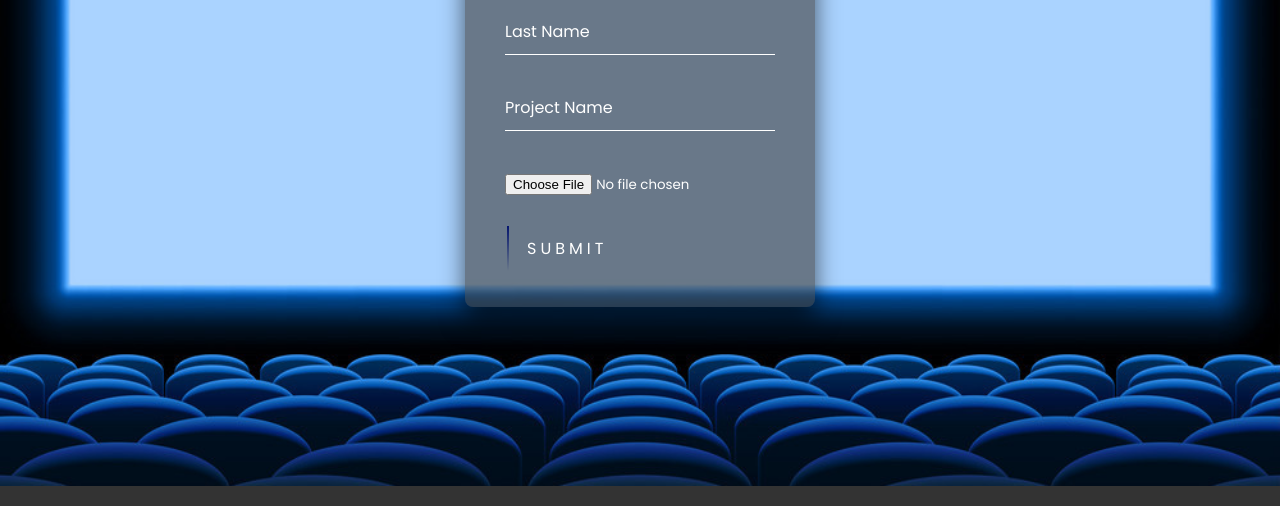
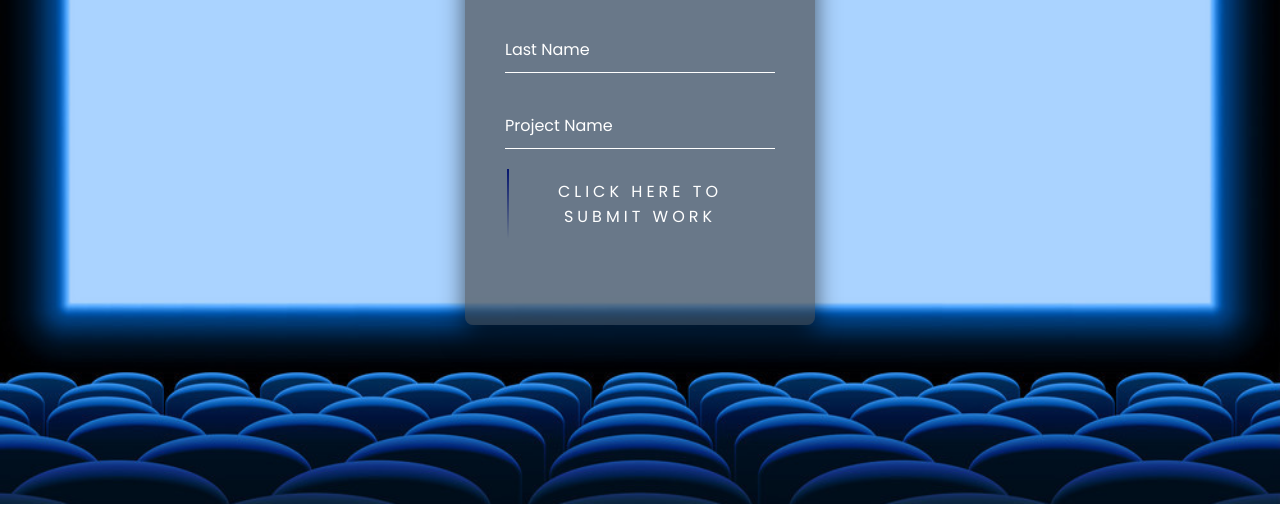
Before and after one commit to danieleyny/MovieTime, a plain HTML site: page Submission.html in a window 1280 px wide. Shown: the part 314-820 px from the top of the page. Drawn offline with nearby package versions, Linux system fonts and the light colour scheme.

Commit message:
added google drive

```diff
--- a/Submission.html
+++ b/Submission.html
@@ -21,7 +21,7 @@
 
 <body>
 
-
+<!--This is the header with all of the Navigation links-->>
 <section class="header">
     <nav>
         <a href="index.html"><img src="./assets/images/Movie Time (1).png"></a>
@@ -39,7 +39,7 @@
     </nav>
 </section>
 
-
+<!--Code for the Form-->>
 
     <section class="submission-form-bkg">
     <div class="login-box" id="container" >
@@ -57,22 +57,19 @@
             <input type="text" name="data[Project]" required>
             <label>Project Name </label>
           </div>
-          <div class="file-input">
-            <input name="Movie File: " type="file"
-            accept="video.mp4, image/jpeg">
+        </br>
 
-          </div>
-
-          <button type="submit">
+          <button type="submit" href="https://drive.google.com/drive/folders/1NBuTnYpr9ZmLYOdNrjOIHbi-WzUWNvep?usp=sharing">
             <span></span>
             <span></span>
             <span></span>
             <span></span>
-            Submit
+            Click Here to Submit Work
           </button>
 
         </form>
       </div>
+      <!-- Javascript connecting the submission form to the excel API-->
 
       <script>
         var form = document.getElementById('sheetdb-form');
@@ -84,16 +81,15 @@
       }).then(
           response => response.json()
       ).then((html) => {
-        // you can put any JS code here
-        window.open('index.html', '_blank');
+
+        window.open("https://drive.google.com/drive/folders/1NBuTnYpr9ZmLYOdNrjOIHbi-WzUWNvep?usp=sharing", '_blank');
 
       });
     });
     </script>
+    </section>
 
-
-
-    </section>
+    <!--This is the code for the footer on the bottom of the page-->>
 
   <footer>
     <div class="flex container5">
@@ -115,7 +111,7 @@
 
       <div class="footer-subscribe">
 
-
+<!--This is the section for the social media-->
         <h5 class="follow-us">Follow Us</h5>
         <ul>
           <li><a href="https://www.facebook.com/daniel.eyny"><span class="fab fa-facebook-f"></span></a></li>
```
